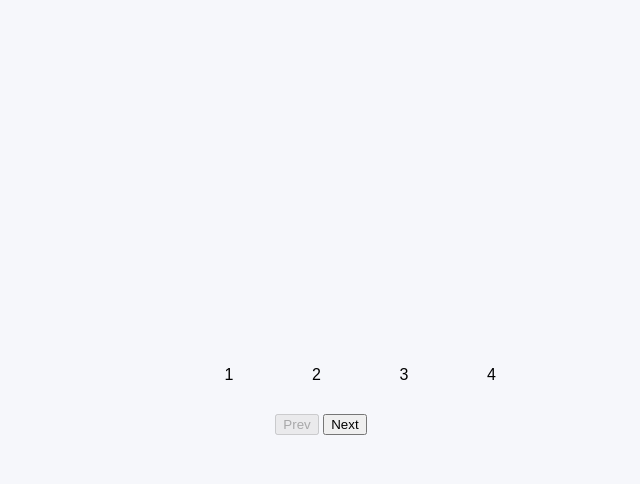
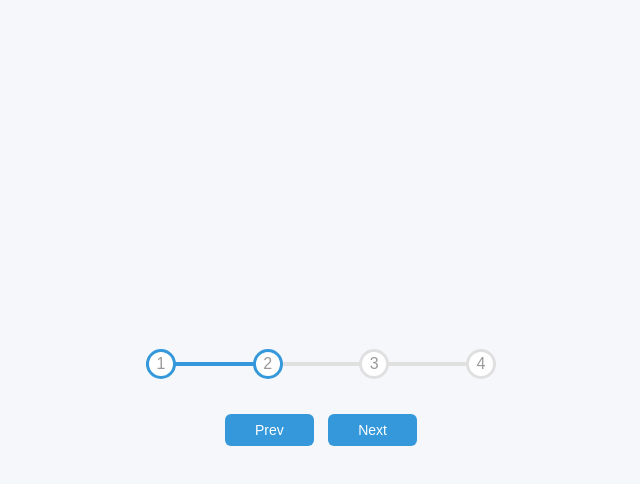
Before and after one commit to shakti1510/MiniProjects, a plain HTML site: page Progressive Steps/index.html in a window 1280 px wide. Both pictures are taken after a click on the button "Next". Shown: the whole page, without its empty margins (319-959 px from the left). Drawn offline with Linux system fonts and the light colour scheme; a web font is replaced by a local one.

Commit message:
New progress

```diff
--- a/Progressive Steps/script.js
+++ b/Progressive Steps/script.js
@@ -0,0 +1,40 @@
+const progress =document.getElementById('progress')
+const prev=document.getElementById('prev')
+const next=document.getElementById('next')
+const circles=document.querySelectorAll('.circle')
+
+let cAc=1
+prev.addEventListener('click', () => {
+    cAc--;
+    if(cAc < 1){
+        cAc= 1
+    }
+    update()
+})
+next.addEventListener('click', () => {
+    cAc++;
+    if(cAc > circles.length){
+        cAc= circles.length
+    }
+    update()
+})
+function update(){
+    circles.forEach((circle,idx)=>{
+        if(idx<cAc){
+            circle.classList.add('active')
+        } else {
+            circle.classList.remove('active');
+        }
+    })
+    const actives=document.querySelectorAll('.active')
+    progress.style.width=((actives.length-1)/(circles.length-1))
+    *100+'%'
+    if(cAc==1){
+        prev.disabled = true
+    } else if(cAc == circles.length){
+        next.disabled = true
+    } else {
+        prev.disabled = false
+        next.disabled = false
+    }
+}
--- a/Progressive Steps/styles.css
+++ b/Progressive Steps/styles.css
@@ -26,3 +26,65 @@ body{
     max-width: 100%;
     width: 350px;
 }
+.progress-container::before{
+    content: "";
+    background-color: #e0e0e0;
+    position: absolute;
+    top: 50%;
+    left:0;
+    transform: translateY(-50%);
+    height: 4px;
+    width: 100%;
+    z-index: -1;
+    transition: 0.4s ease;
+}
+.progress{
+    background-color: #3498db;
+    position: absolute;
+    top: 50%;
+    left:0;
+    transform: translateY(-50%);
+    height: 4px;
+    width: 0%;
+    z-index: -1;
+    transition: 0.4s ease;
+}
+
+.circle{
+    background-color: #fff;
+    color: #999;
+    border-radius: 50%;
+    height: 30px;
+    width: 30px;
+    display: flex;
+    align-items: center;
+    justify-content: center;
+    border: 3px solid #e0e0e0;
+    transition: 0.4s ease;
+}
+
+.circle.active{
+    border-color: #3498db;
+}
+
+.btn{
+    background-color: #3498db;
+    color: #fff;
+    border: 0;
+    border-radius: 6px;
+    cursor: pointer;
+    font-family: inherit;
+    padding: 8px 30px;
+    margin: 5px;
+    font-size: 14px;
+}
+.btn:active {
+    transform: scale(0.98);
+}
+.btn:focus{
+    outline: 0;
+}
+.btn:disabled{
+    background-color: #e0e0e0;
+    cursor: not-allowed;
+}
```
